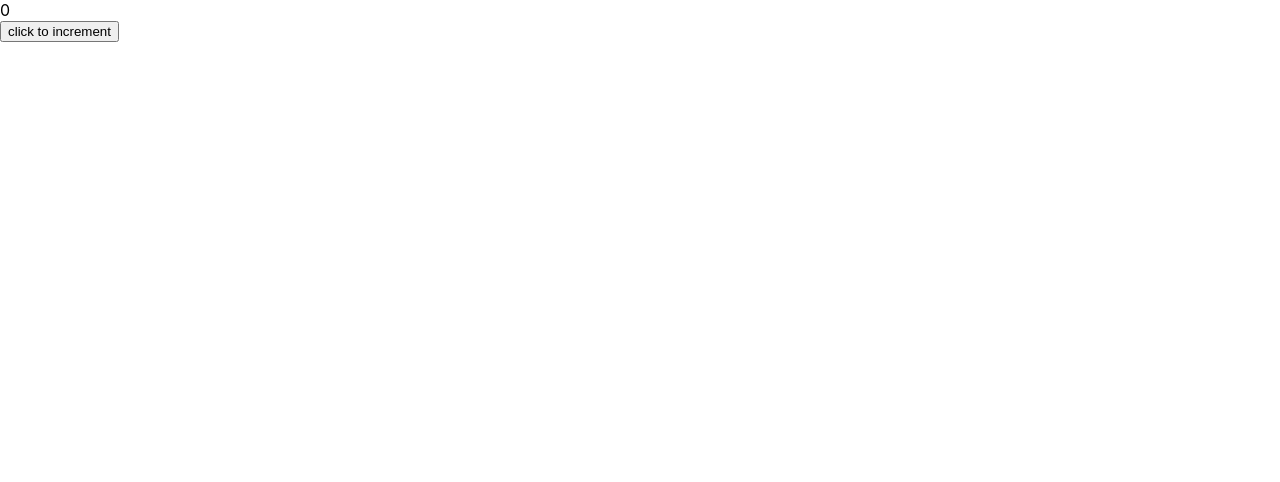
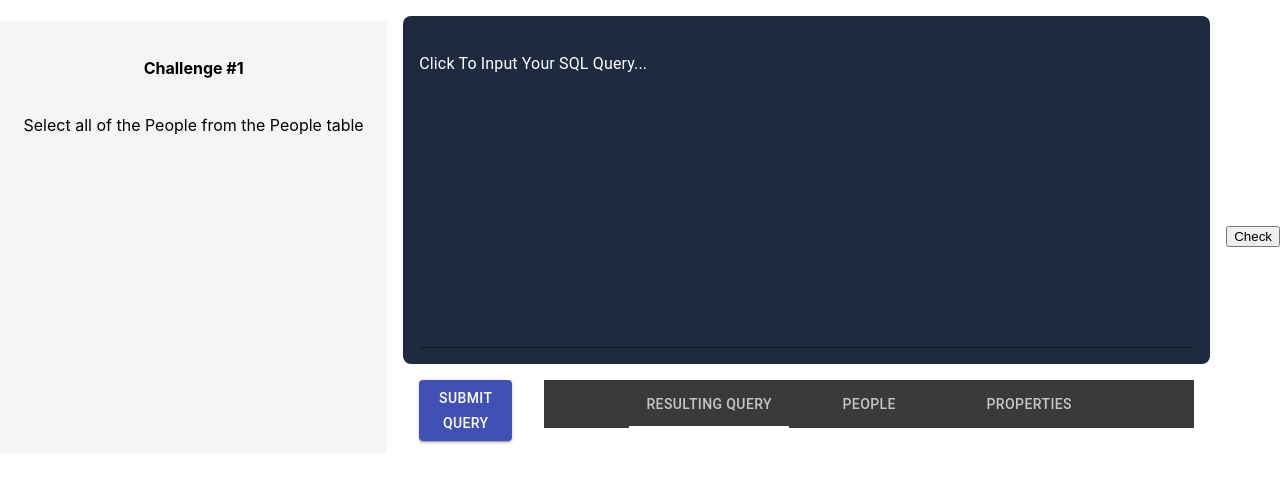
Before and after one commit to dylane1999/sql-interactive-tutorial, a React (Create React App) app in the folder client/: page / in a window 1280 px wide. Shown: the top 482 px of the page. Built offline with nearby package versions, Linux system fonts and the light colour scheme; a web font is replaced by a local one.

Commit message:
add button

```diff
--- a/client/src/App.tsx
+++ b/client/src/App.tsx
@@ -2,21 +2,26 @@ import React from "react";
 import incrementValue from "./middleware/Counter/incrementValue";
 import { useDispatch, useSelector } from "react-redux";
 import { RootState } from "./store";
+import InteractiveSqlPage from "./views/pages/InteractiveSqlPage"
+
+let isCorrect = false
 
 function App() {
   const dispatch = useDispatch();
   const state = useSelector((state: RootState) => state.counter.currentValue);
   /** Alternate: const state = useSelector<RootState, number>(state => state.counter.currentValue); */
+  function setCorrect(value: boolean){
+    isCorrect = value
+    console.log(isCorrect)
+  }
   return (
     <>
-      <div className="App"> {state}</div>
-      <button
-        onClick={() => {
-          dispatch(incrementValue(1));
-        }}
-      >
-        click to increment
-      </button>
+    {!isCorrect === true
+      ?<div className="App">
+        <InteractiveSqlPage isCorrect={isCorrect} setCorrect={setCorrect}/>
+      </div>
+      : <></>
+    }
     </>
   );
 }
--- a/client/src/views/components/InteractiveQuery/index.tsx
+++ b/client/src/views/components/InteractiveQuery/index.tsx
@@ -28,7 +28,9 @@ const Spacing = styled.div`
   padding: 16px;
 `;
 
-export interface IInteractiveQueryProps {}
+export interface IInteractiveQueryProps {
+  currentQuery: any
+}
 
 const InteractiveQuery = (props: IInteractiveQueryProps) => {
   const [SqlQuery, setSqlQueryuery] = useState<string>("");
@@ -52,6 +54,7 @@ const InteractiveQuery = (props: IInteractiveQueryProps) => {
       });
       console.log(response);
       setSqlResult(response.data)
+      props.currentQuery(SqlQuery)
     } catch (error) {
       console.error(error);
       alert("the query was unsuccesful or incorrect");
--- a/client/src/views/pages/InteractiveSqlPage.tsx
+++ b/client/src/views/pages/InteractiveSqlPage.tsx
@@ -1,10 +1,13 @@
-import React from "react";
+import React, { useState, useEffect } from "react";
 import styled from "styled-components";
 import EditorMenu, { IEditorMenuProps } from "../components/EditorMenu";
 import Instructions, {IInstructionsProps } from "../components/Instructions"
+import InteractiveQuery, {IInteractiveQueryProps} from "../components/InteractiveQuery/index"
+import { Button, makeStyles } from "@material-ui/core";
 
 export interface IInteractiveSqlPageProps {
-    x: number
+  isCorrect: boolean,
+  setCorrect: any
 }
 
 const Root = styled.div`
@@ -15,7 +18,42 @@ const Root = styled.div`
 `;
 
 const InteractiveSqlPage = (props: IInteractiveSqlPageProps) => {
-  return <Root></Root>;
+  const [CurrentQuery, setCurrentQuery] = useState<string>("");
+
+  function setInstructionsText(){
+    return "Select all of the People from the People table"
+  }
+
+  function setInstructionsTitle(){
+    return "Challenge #1"
+  }
+
+  let expectedQuery = "SELECT * FROM People"
+
+  function handleClick(){
+    props.setCorrect(false)
+    console.log(props.isCorrect)
+    setInstructionsText()
+  }
+
+  useEffect(() => {
+    if (CurrentQuery === expectedQuery) {
+      props.setCorrect(true)
+    }
+    console.log(props.isCorrect)
+    props.setCorrect(!props.isCorrect)
+  })
+
+  return (
+  <Root>
+    {!props.isCorrect
+    ? <Instructions instructionsText={setInstructionsText()} instructionsTitle={setInstructionsTitle()} isCorrect={props.isCorrect}/>
+    : <Button onClick={handleClick}>Next Challenge</Button>
+    }
+    <InteractiveQuery currentQuery={setCurrentQuery}/>
+    <button onClick={()=> console.log(props.isCorrect)}>Check</button>
+  </Root>
+  );
 };
 
 export default InteractiveSqlPage;
```
